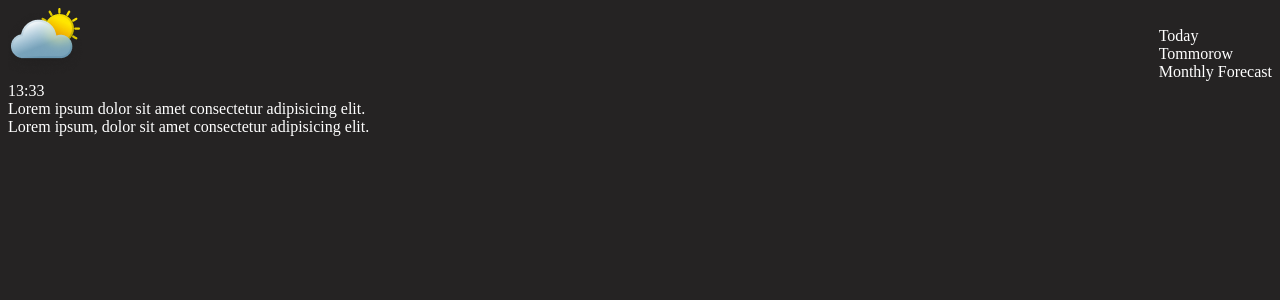
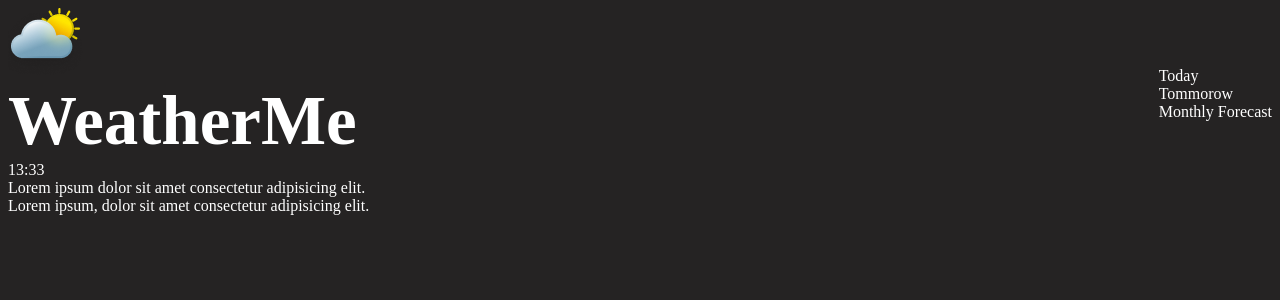
Before and after one commit to Namouke/weatherMe, a React (Vite) app: page / in a window 1280 px wide. Shown: the top 300 px of the page. Built offline with nearby package versions, Linux system fonts and the light colour scheme.

Commit message:
ajustement du logo du header

```diff
--- a/src/layout/Header.jsx
+++ b/src/layout/Header.jsx
@@ -13,6 +13,7 @@ const Header = () => {
             <Link to="/">
                 <div className="header__logo">
                     <img className="header__logo__img" src={logo} alt="Logo WeatherMe" />
+                    <p className="header__logo__text">WeatherMe</p>
                     <Clock />
                 </div>
             </Link>
--- a/src/styles/layout/header.scss
+++ b/src/styles/layout/header.scss
@@ -2,4 +2,13 @@
     display: flex;
     align-items: center;
     justify-content: space-between;
+
+    &__logo {
+        flex-direction: column;
+
+        &__text {
+            font-size: 69px;
+            font-weight: bold;
+        }
+    }
 }
```
